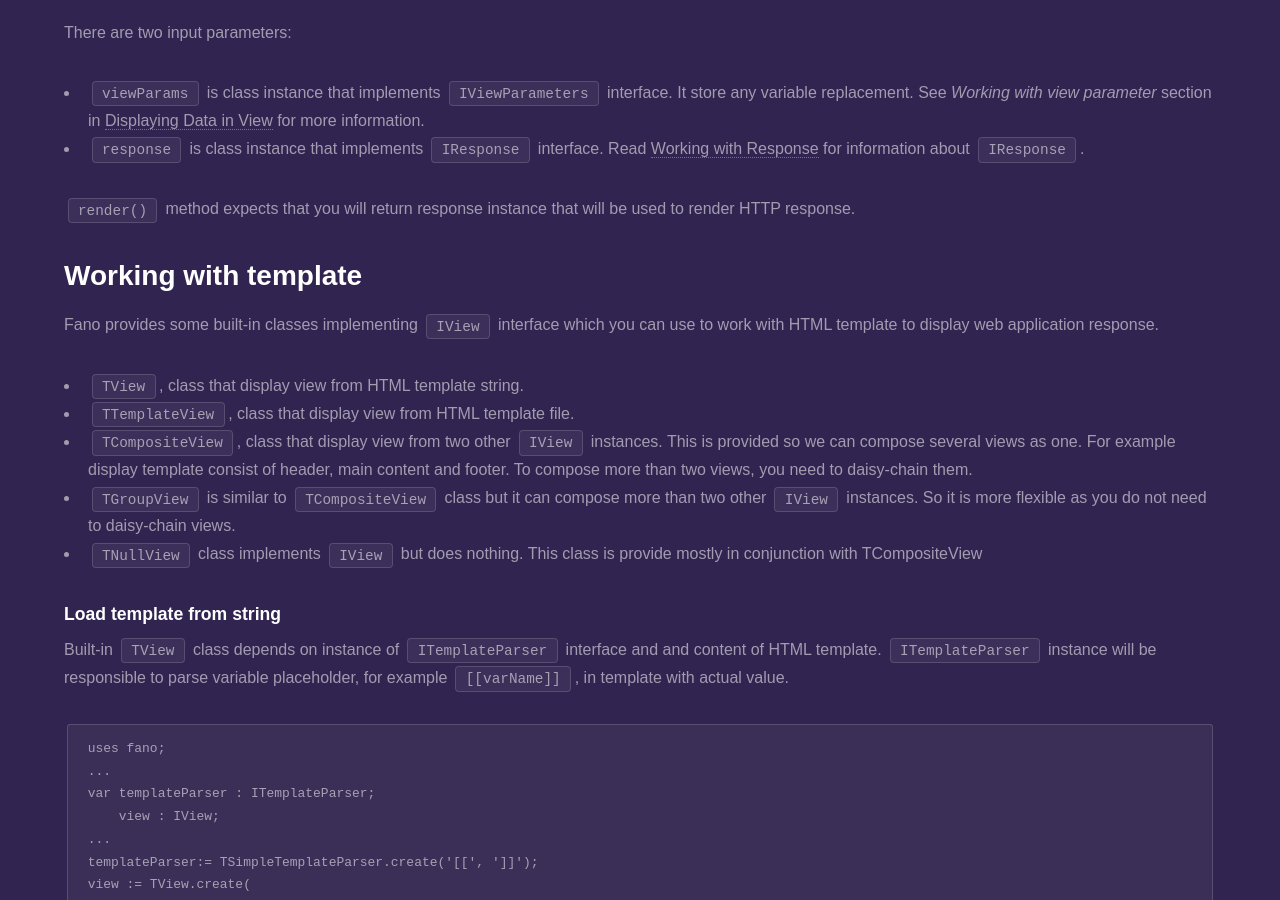
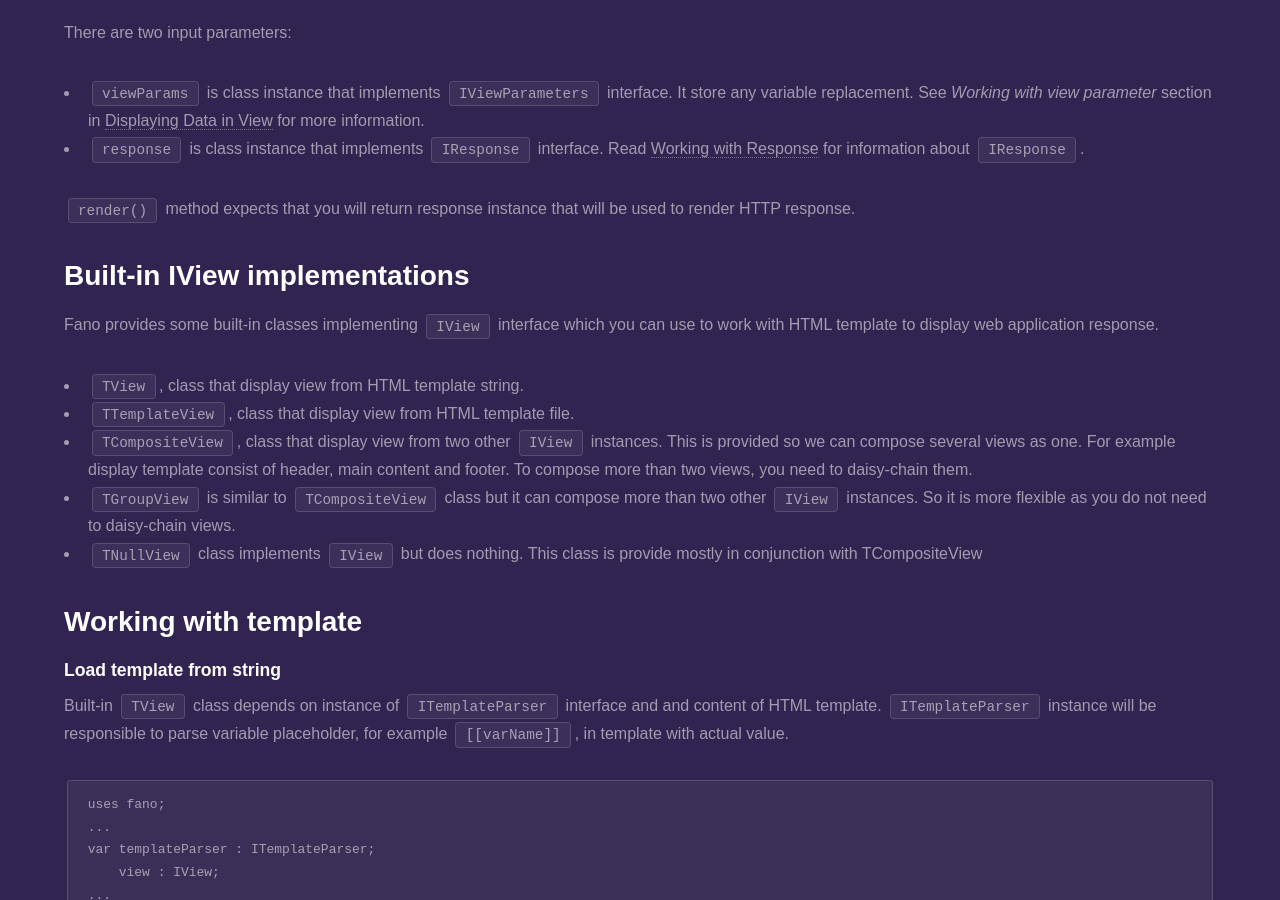
Before and after one commit to fanoframework/fanoframework.github.io, a Jekyll site: the page built from working-with-views/index.md, in a window 1280 px wide and 900 px high, scrolled down 836 px. Built offline with Jekyll 4.4.1, drawn with Linux system fonts in a browser that asks for light colours; our own code applies the rules of GitHub Pages for plain Markdown files.

Commit message:
reorganize content

```diff
--- a/working-with-views/index.md
+++ b/working-with-views/index.md
@@ -34,7 +34,7 @@ store any variable replacement. See *Working with view parameter* section in [Di
 
 `render()` method expects that you will return response instance that will be used to render HTTP response.
 
-## Working with template
+## Built-in IView implementations
 
 Fano provides some built-in classes implementing `IView` interface which you can use to work with HTML template to display web application response.
 
```
Also changed, not shown: other parts of working-with-views/index.md (+2 -0 lines).
